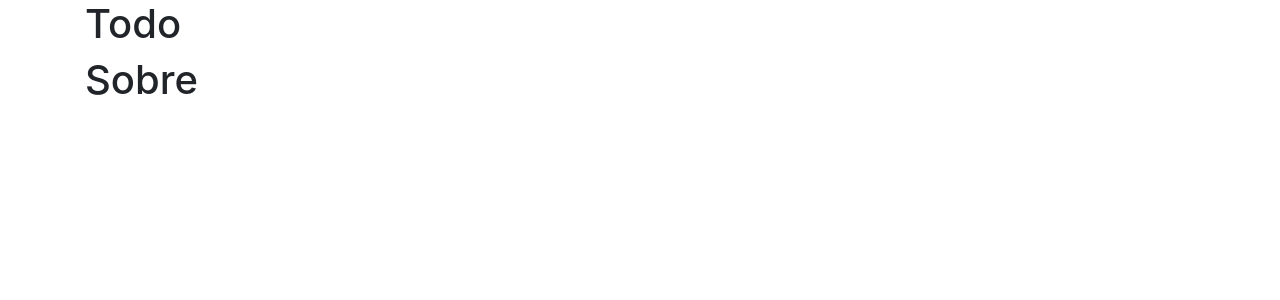
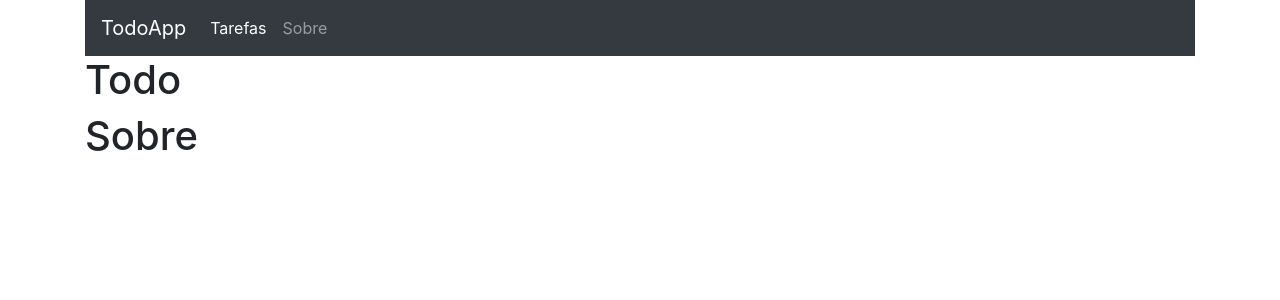
Before and after one commit to Railson25/react-todoapp-redux, a React (Create React App) app in the folder frontend/: page /todos in a window 1280 px wide. Shown: the top 300 px of the page. Built offline with nearby package versions, Linux system fonts and the light colour scheme.

Commit message:
Componente Menu

```diff
--- a/frontend/public/index.html
+++ b/frontend/public/index.html
@@ -28,9 +28,14 @@
   </head>
   <body>
     <noscript>You need to enable JavaScript to run this app.</noscript>
-    <div id="app"></div>
+    <div id="root"></div>
+    <script src="https://code.jquery.com/jquery-3.4.1.slim.min.js" integrity="sha384-J6qa4849blE2+poT4WnyKhv5vZF5SrPo0iEjwBvKU7imGFAV0wwj1yYfoRSJoZ+n" crossorigin="anonymous"></script>
+    <script src="https://cdn.jsdelivr.net/npm/popper.js@1.16.0/dist/umd/popper.min.js" integrity="sha384-Q6E9RHvbIyZFJoft+2mJbHaEWldlvI9IOYy5n3zV9zzTtmI3UksdQRVvoxMfooAo" crossorigin="anonymous"></script>
+    <script src="https://stackpath.bootstrapcdn.com/bootstrap/4.4.1/js/bootstrap.min.js" integrity="sha384-wfSDF2E50Y2D1uUdj0O3uMBJnjuUD4Ih7YwaYd1iqfktj0Uod8GCExl3Og8ifwB6" crossorigin="anonymous"></script>
+   </body>
     <!--
       This HTML file is a template.
+
       If you open it directly in the browser, you will see an empty page.
 
       You can add webfonts, meta tags, or analytics to this file.
--- a/frontend/src/index.jsx
+++ b/frontend/src/index.jsx
@@ -2,4 +2,4 @@
 import ReactDOM from 'react-dom'
 import App from './main/App'
 
-ReactDOM.render(<App />, document.getElementById('app'))
+ReactDOM.render(<App />, document.getElementById('root'))
--- a/frontend/src/main/App.jsx
+++ b/frontend/src/main/App.jsx
@@ -4,9 +4,11 @@
 import React from'react'
 import Todo from '../todo/todo'
 import About from '../about/about'
+import Menu from '../template/menu'
 
 export default props => (
   <div className='container'>
+      <Menu />
       <Todo />
       <About />
   </div>
--- /dev/null
+++ b/frontend/src/template/menu.jsx
@@ -0,0 +1,20 @@
+import React from 'react'
+
+export default props => (
+    <nav className="navbar navbar-expand-lg navbar-dark bg-dark">
+        <a className="navbar-brand" href="#">TodoApp</a>
+        <button className="navbar-toggler" type="button" data-toggle="collapse" data-target="#navbarNav" aria-controls="navbarNav" aria-expanded="false" aria-label="Toggle navigation">
+            <span className="navbar-toggler-icon"></span>
+        </button>
+        <div className="collapse navbar-collapse" id="navbarNav">
+            <ul className="navbar-nav">
+                <li className="nav-item active">
+                    <a className="nav-link" href="#/todos">Tarefas <span className="sr-only">(current)</span></a>
+                </li>
+                <li className="nav-item">
+                    <a className="nav-link" href="#/about">Sobre </a>
+                </li>
+            </ul>
+        </div>
+    </nav>
+)
```
